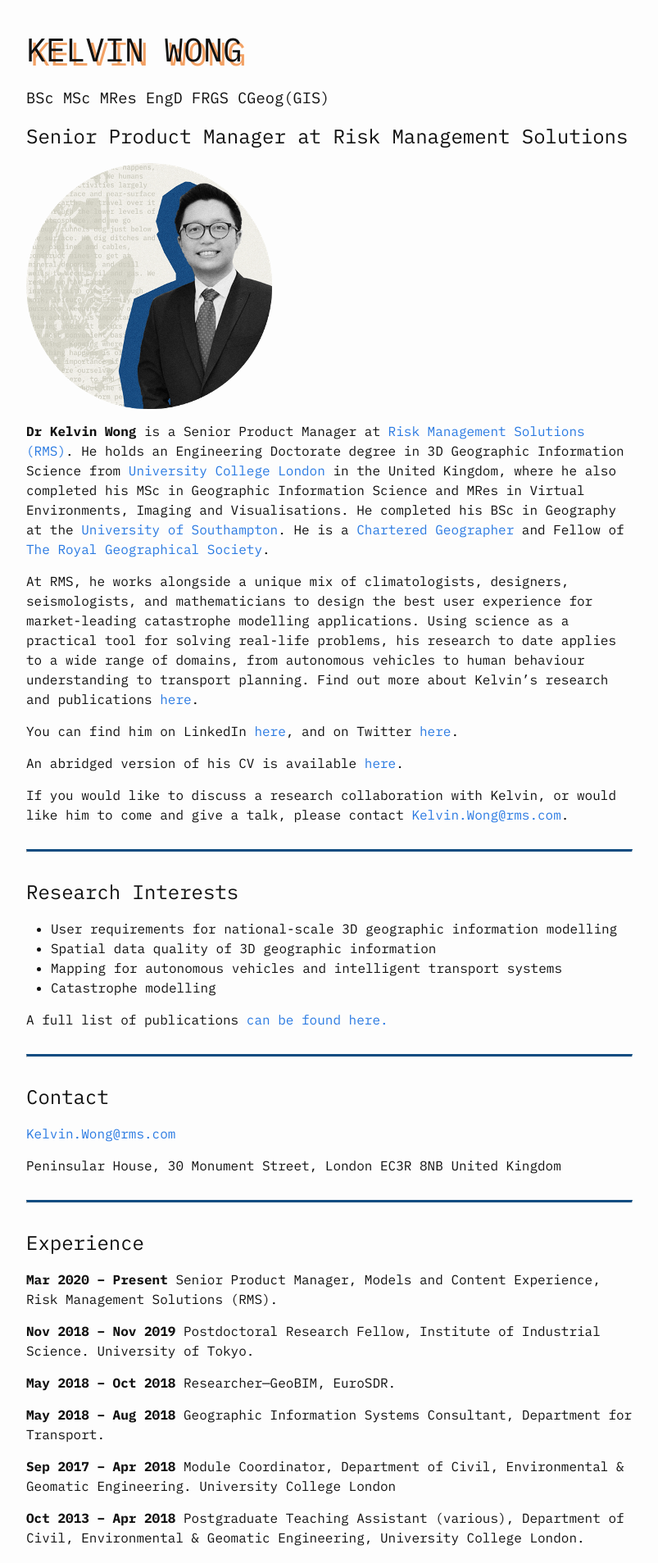
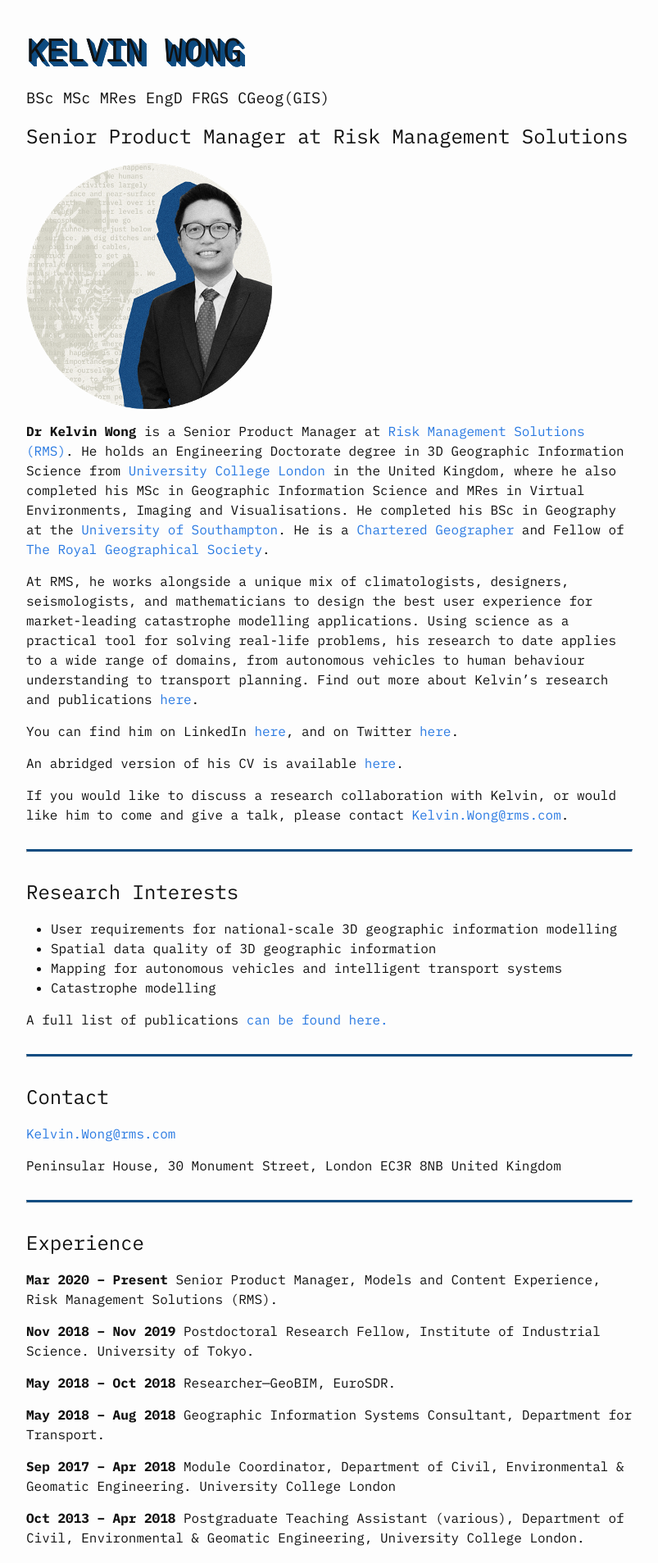
Before and after one commit to kel196/kel196.github.io, a Jekyll site: the page built from index.md, in a window 1280 px wide. Shown: the top 1907 px of the page at 82% size, without its empty margins (238-1041 px from the left). Built offline with Jekyll 4.4.1, drawn with Linux system fonts in a browser that asks for light colours; our own code applies the rules of GitHub Pages for plain Markdown files.

Commit message:
Update _base.scss

```diff
--- a/_sass/minima/_base.scss
+++ b/_sass/minima/_base.scss
@@ -21,7 +21,31 @@ h1 {
   font-weight:bold;
   font-size: 2.5em;
   color:#00000;
-  text-shadow: 5px 5px 0px #F2A063;
+  text-shadow:
+    6px 6px        #0F4C81,
+    5.75px 5.75px  #0F4C81,
+    5.5px 5.5px    #0F4C81,
+    5.25px 5.25px  #0F4C81,
+    5px 5px        #0F4C81,
+    4.75px 4.75px  #0F4C81,
+    4.5px 4.5px    #0F4C81,
+    4.25px 4.25px  #0F4C81,
+    4px 4px        #0F4C81,
+    3.75px 3.75px  #0F4C81,
+    3.5px 3.5px    #0F4C81,
+    3.25px 3.25px  #0F4C81,
+    3px 3px        #0F4C81,
+    2.75px 2.75px  #0F4C81,
+    2.5px 2.5px    #0F4C81,
+    2.25px 2.25px  #0F4C81,
+    2px 2px        #0F4C81,
+    1.75px 1.75px  #0F4C81,
+    1.5px 1.5px    #0F4C81,
+    1.25px 1.25px  #0F4C81,
+    1px 1px        #0F4C81,
+    0.75px 0.75px  #0F4C81,
+    0.5px 0.5px    #0F4C81,
+    0.25px 0.25px  #0F4C81;
 }
 
 
```
